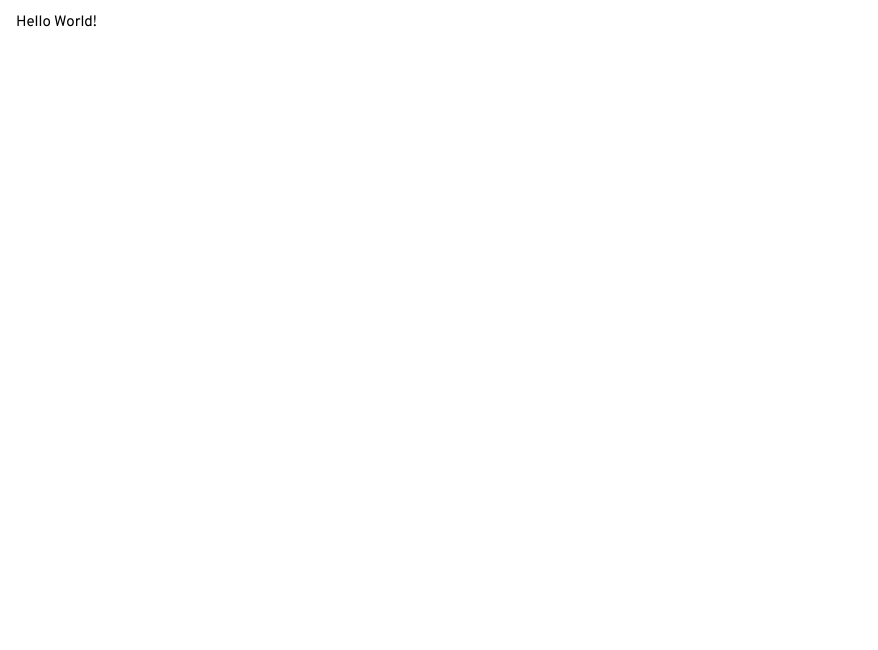
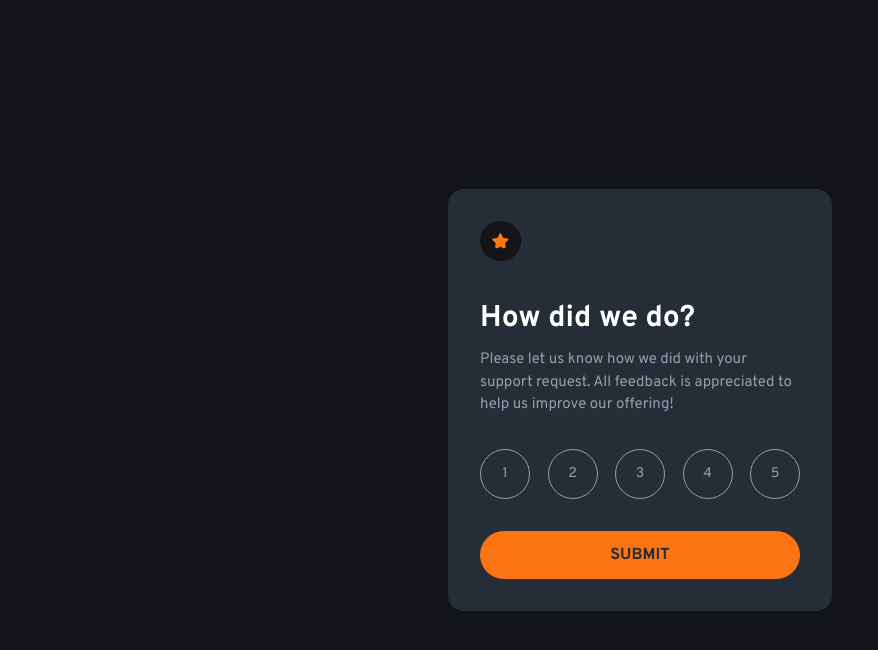
Before and after one commit to SanazBHMN/interactive-rating-component, a React (Vite) app: page / in a window 1280 px wide. Shown: the top 650 px of the page, without its empty margins (0-878 px from the left). Built offline with nearby package versions, Linux system fonts and the light colour scheme.

Commit message:
Build the RateCard component

```diff
--- a/src/App.tsx
+++ b/src/App.tsx
@@ -1,5 +1,11 @@
+import RateCard from "./components/RateCard";
+
 function App() {
-  return <h1 className="text-paragraph p-4 pt-3">Hello World!</h1>;
+  return (
+    <main className="flex h-screen items-center justify-center">
+      <RateCard />
+    </main>
+  );
 }
 
 export default App;
--- /dev/null
+++ b/src/components/Button.tsx
@@ -0,0 +1,12 @@
+const Button = () => {
+  return (
+    <button
+      type="submit"
+      className="bg-primary text-grey-900 mx-auto w-full cursor-pointer rounded-full py-3 font-bold uppercase hover:bg-white"
+    >
+      Submit
+    </button>
+  );
+};
+
+export default Button;
--- /dev/null
+++ b/src/components/Rate.tsx
@@ -0,0 +1,18 @@
+const Rate = () => {
+  let rates = [1, 2, 3, 4, 5];
+
+  return (
+    <ul className="my-8 flex items-center justify-between gap-4">
+      {rates.map((rate) => (
+        <li
+          key={rate}
+          className="text-grey-500 hover:bg-primary hover:text-grey-900 flex h-8 w-8 cursor-pointer items-center justify-center rounded-full border p-6 text-center text-sm"
+        >
+          {rate}
+        </li>
+      ))}
+    </ul>
+  );
+};
+
+export default Rate;
--- /dev/null
+++ b/src/components/RateCard.tsx
@@ -0,0 +1,28 @@
+// import components
+import Button from "./Button";
+import Rate from "./Rate";
+import TextParagraph from "./TextParagraph";
+import Title from "./Title";
+// import statics
+import starIcon from "../assets/images/icon-star.svg";
+
+const RateCard = () => {
+  return (
+    <div className="bg-grey-900 mx-auto w-96 rounded-2xl p-8">
+      <img
+        src={starIcon}
+        alt="An orange star"
+        className="bg-grey-950 mb-10 rounded-full p-3"
+      />
+      <Title>How did we do?</Title>
+      <TextParagraph>
+        Please let us know how we did with your support request. All feedback is
+        appreciated to help us improve our offering!
+      </TextParagraph>
+      <Rate />
+      <Button />
+    </div>
+  );
+};
+
+export default RateCard;
--- /dev/null
+++ b/src/components/TextParagraph.tsx
@@ -0,0 +1,11 @@
+import type { ReactNode } from "react";
+
+interface TextParagraphProps {
+  children: ReactNode;
+}
+
+const TextParagraph = ({ children }: TextParagraphProps) => {
+  return <p className="text-paragraph text-grey-500">{children}</p>;
+};
+
+export default TextParagraph;
--- /dev/null
+++ b/src/components/Title.tsx
@@ -0,0 +1,11 @@
+import type { ReactNode } from "react";
+
+interface TitleProps {
+  children: ReactNode;
+}
+
+const Title = ({ children }: TitleProps) => {
+  return <h1 className="my-3 text-3xl font-bold text-white">{children}</h1>;
+};
+
+export default Title;
--- a/src/index.css
+++ b/src/index.css
@@ -12,3 +12,8 @@
 
   --text-paragraph: 15px;
 }
+
+body {
+  background-color: var(--color-grey-950);
+  color: var(--color-white);
+}
```
Also changed, not shown: src/assets/images/icon-star.svg (added), src/assets/images/illustration-thank-you.svg (added).
